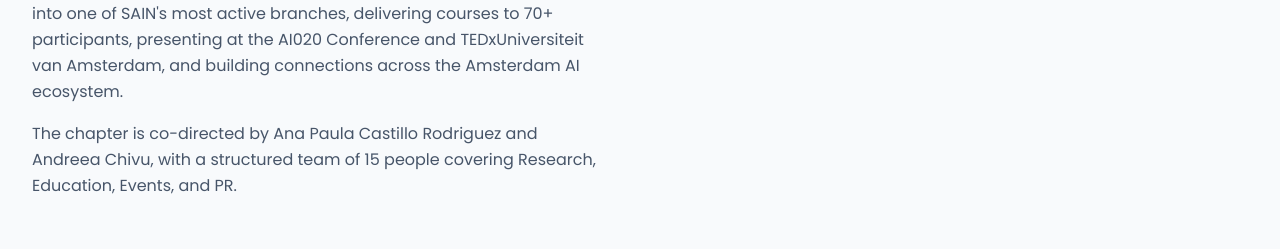
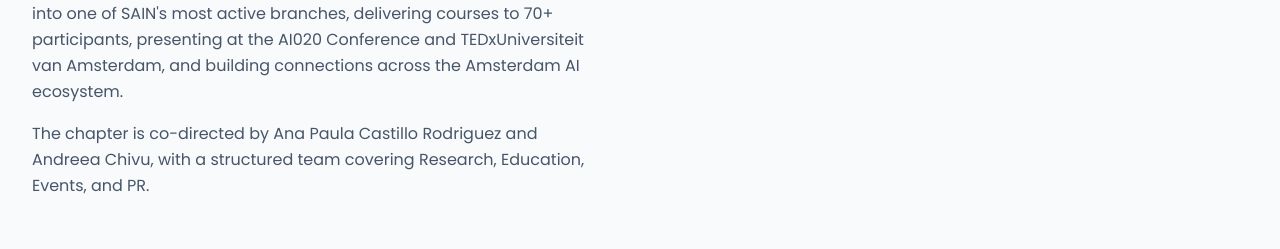
Before and after one commit to AlexanderAKM/Safe-AI-Netherlands, a Next.js app: page /chapters/amsterdam in a window 1280 px wide. Shown: the part 4111-4360 px from the top of the page. Built offline with nearby package versions, Linux system fonts and the light colour scheme.

Commit message:
ams about: drop count

```diff
--- a/src/app/chapters/amsterdam/page.tsx
+++ b/src/app/chapters/amsterdam/page.tsx
@@ -485,8 +485,8 @@ export default function AmsterdamPage() {
                   </p>
                   <p>
                     The chapter is co-directed by Ana Paula Castillo Rodriguez
-                    and Andreea Chivu, with a structured team of 15 people
-                    covering Research, Education, Events, and PR.
+                    and Andreea Chivu, with a structured team covering
+                    Research, Education, Events, and PR.
                   </p>
                 </div>
               </div>
```
